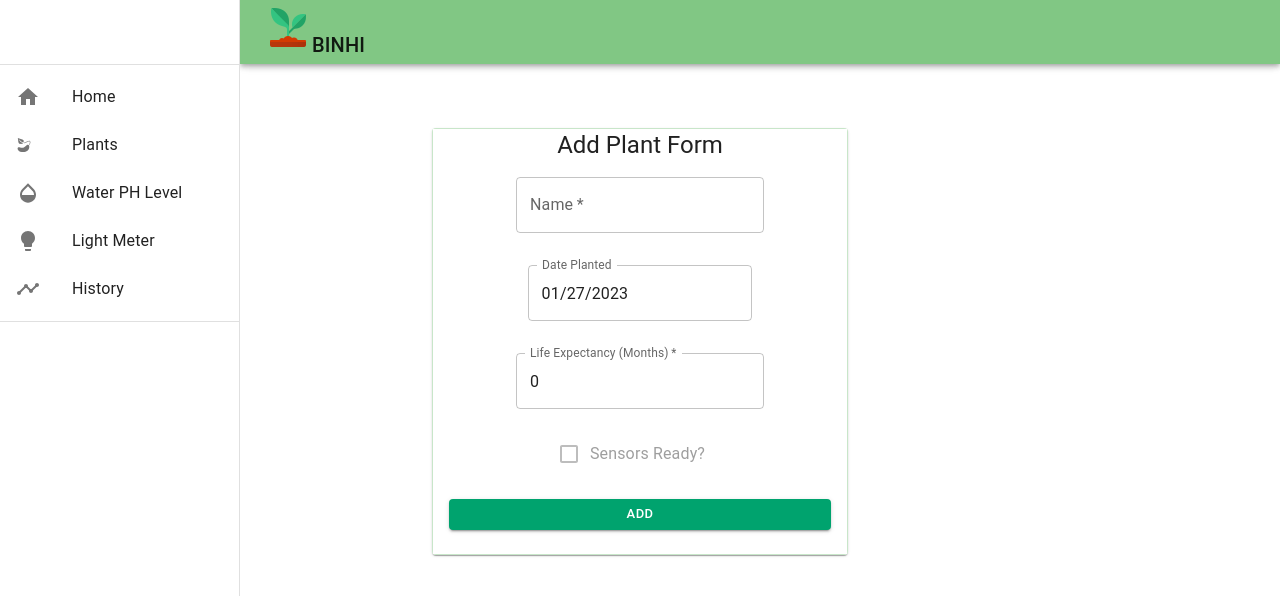
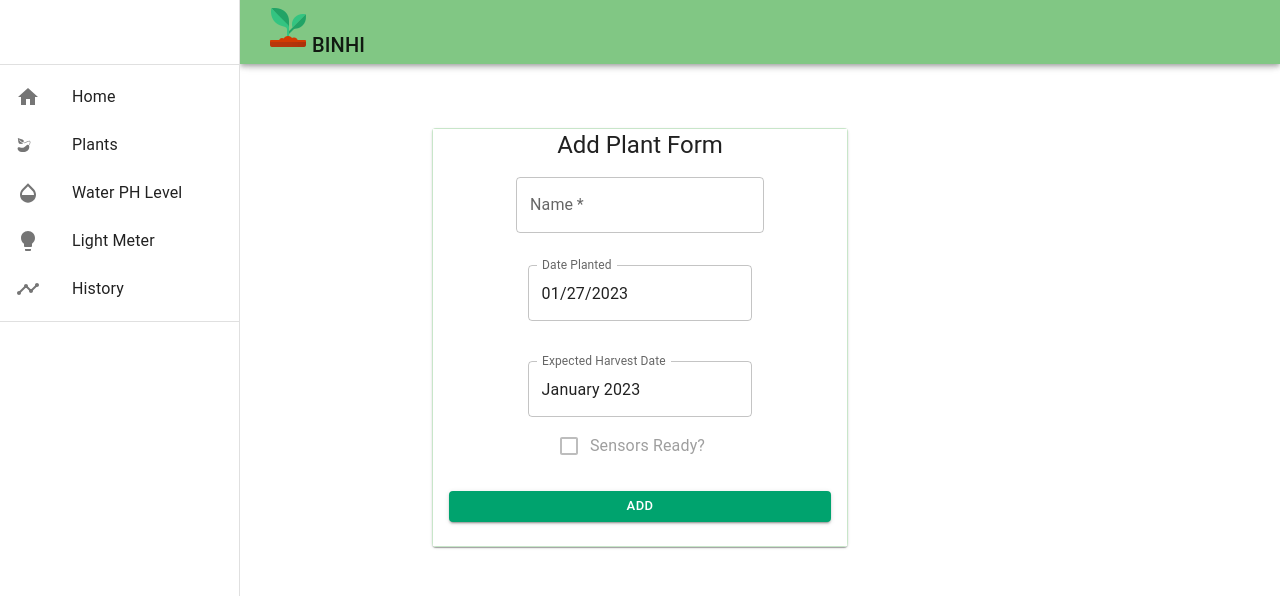
Before and after one commit to vheacamille/mobile-plant-monitoring, a React (Create React App) app: page /addPlant in a window 1280 px wide. Shown: the top 596 px of the page. Built offline with nearby package versions, Linux system fonts and the light colour scheme.

Commit message:
Add real plant display. Change life expectancy to expected harvest date.

```diff
--- a/src/components/AllPlants/AllPlants2.js
+++ b/src/components/AllPlants/AllPlants2.js
@@ -17,16 +17,10 @@ import BorderColorIcon from "@mui/icons-material/BorderColor";
 import RemoveCircleOutlineIcon from "@mui/icons-material/RemoveCircleOutline";
 import AddCircleOutlineIcon from "@mui/icons-material/AddCircleOutline";
 import { Link } from "react-router-dom";
-import plant from "./imgs/plant-logo.png";
+import plant from "./imgs/real-display-plant.png";
 import seed from "./imgs/seed.png";
 import { useState, useRef, useEffect } from "react";
-import {
-  getDatabase,
-  ref,
-  onValue,
-  remove,
-  push,
-} from "firebase/database";
+import { getDatabase, ref, onValue, remove, push } from "firebase/database";
 import firebaseDb from "../Database/firebaseDbConfig";
 import DeleteModal from "./DeleteModal";
 
@@ -68,7 +62,7 @@ const AllPlants2 = () => {
       let plantsToArchive = [];
 
       for (const element of plants) {
-        if (checkIfPastLifeExpectancy(element)) {
+        if (checkIfPastExpectedHarvestDate(element.expectedHarvestDate)) {
           plantsToRemove.push(element.name);
           plantsToArchive.push(element);
         }
@@ -82,13 +76,14 @@ const AllPlants2 = () => {
       }
     }
 
-    function checkIfPastLifeExpectancy(plant) {
-      let lifeExpectancy = parseFloat(plant.lifeExpectancy);
+    function checkIfPastExpectedHarvestDate(expectedHarvestDate) {
       let dateToday = new Date();
-      let dateToRemovePlant = new Date(plant.datePlanted);
-      dateToRemovePlant.setMonth(dateToRemovePlant.getMonth() + lifeExpectancy);
+      let dateToRemovePlant = new Date(expectedHarvestDate);
 
-      return dateToday >= dateToRemovePlant;
+      return (
+        dateToday.getFullYear() === dateToRemovePlant.getFullYear() &&
+        dateToday.getMonth() === dateToRemovePlant.getMonth()
+      );
     }
 
     const deletePlants = async () => {
--- a/src/components/Plant/AddPlant.js
+++ b/src/components/Plant/AddPlant.js
@@ -27,8 +27,9 @@ const AddPlant = () => {
   const [name, setName] = useState("");
   const [hasNameError, setHasNameError] = useState(false);
   const [plantedDate, setPlantedDate] = useState(dayjs(new Date()));
-  const [lifeExpectancy, setLifeExpectancy] = useState(0);
-  const [hasLifeExpectancyError, setHasLifeExpectancyError] = useState(false);
+  const [expectedHarvestDate, setExpectedHarvestDate] = useState(
+    dayjs(new Date())
+  );
   const [areSensorsReady, setAreSensorsReady] = useState(false);
   const [addResult, setAddResult] = useState("");
   const [showAlert, setShowAlert] = useState(false);
@@ -55,16 +56,6 @@ const AddPlant = () => {
       setHasNameError(true);
     } else {
       setHasNameError(false);
-    }
-  };
-
-  const handleLifeExpectancyChange = (event) => {
-    setLifeExpectancy(event.target.value);
-
-    if (!isNaN(parseFloat(event.target.value))) {
-      setHasLifeExpectancyError(false);
-    } else {
-      setHasLifeExpectancyError(true);
     }
   };
 
@@ -106,15 +97,12 @@ const AddPlant = () => {
       return null;
     }
 
-    let isPastLifeExpectancy = checkIfPastLifeExpectancy(
-      lifeExpectancy,
-      plantedDate.toString()
-    );
+    let isPastHarvestDate = checkIfPastExpectedHarvestDate(expectedHarvestDate);
 
-    if (isPastLifeExpectancy) {
+    if (isPastHarvestDate) {
       setAddResult("error");
       setAlertMessage(
-        "Cannot add plant because it is past its life expectancy."
+        "Cannot add plant because it is past its expected harvest date."
       );
       setShowAlert(true);
       clearInputFields();
@@ -127,14 +115,22 @@ const AddPlant = () => {
 
     const db = getDatabase(firebaseDb);
     const plantRef = await ref(db, "/FirebaseRegisteredPlants/" + name);
+
     let plantedDateTime = plantedDate.toDate();
+    plantedDateTime.setUTCHours(plantedDateTime.getUTCHours() + 8);
 
-    plantedDateTime.setUTCHours(plantedDateTime.getUTCHours() + 8);
+    let expectedHarvestDateTime = expectedHarvestDate.toDate();
+    expectedHarvestDateTime.setUTCHours(
+      expectedHarvestDateTime.getUTCHours() + 8
+    );
 
     set(plantRef, {
       name,
       datePlanted: plantedDateTime.toUTCString(),
-      lifeExpectancy,
+      expectedHarvestDate:
+        expectedHarvestDateTime.getMonth() +
+        "-" +
+        expectedHarvestDateTime.getFullYear(),
       link: areSensorsReady ? "/plantDetails/" + name : "#",
       isAvailableForMonitoring: areSensorsReady,
     });
@@ -152,17 +148,18 @@ const AddPlant = () => {
   function clearInputFields() {
     setName("");
     setPlantedDate(dayjs(new Date()));
-    setLifeExpectancy(0);
+    setExpectedHarvestDate(dayjs(new Date()));
     setAreSensorsReady(false);
   }
 
-  function checkIfPastLifeExpectancy(lifeExpectancyDate, datePlanted) {
-    let lifeExpectancy = parseFloat(lifeExpectancyDate);
+  function checkIfPastExpectedHarvestDate(expectedHarvestDate) {
     let dateToday = new Date();
-    let dateToRemovePlant = new Date(datePlanted);
-    dateToRemovePlant.setMonth(dateToRemovePlant.getMonth() + lifeExpectancy);
+    let dateToRemovePlant = new Date(expectedHarvestDate);
 
-    return dateToday >= dateToRemovePlant;
+    return (
+      dateToday.getFullYear() === dateToRemovePlant.getFullYear() &&
+      dateToday.getMonth() === dateToRemovePlant.getMonth()
+    );
   }
 
   return (
@@ -235,25 +232,21 @@ const AddPlant = () => {
                   </LocalizationProvider>
                   <br></br>
                   <br></br>
-                  <FormControl>
-                    <InputLabel
-                      required
-                      error={hasLifeExpectancyError}
-                      htmlFor="component-outlined"
-                    >
-                      Life Expectancy (Months)
-                    </InputLabel>
-                    <OutlinedInput
-                      required
-                      error={hasLifeExpectancyError}
-                      id="component-outlined"
-                      value={lifeExpectancy}
-                      onChange={handleLifeExpectancyChange}
-                      label="Life Expectancy (Months)"
-                      type="number"
+                  <LocalizationProvider dateAdapter={AdapterDayjs}>
+                    <DatePicker
+                      shouldDisableYear={(year) => {
+                        return year.$y < 2022 || year.$y > 2023;
+                      }}
+                      label="Expected Harvest Date"
+                      openTo="year"
+                      views={["year", "month"]}
+                      value={expectedHarvestDate}
+                      onChange={(newValue) => {
+                        setExpectedHarvestDate(dayjs(newValue));
+                      }}
+                      renderInput={(params) => <TextField {...params} />}
                     />
-                  </FormControl>
-                  <br></br>
+                  </LocalizationProvider>
                   <br></br>
                   <FormControlLabel
                     control={
--- a/src/components/Plant/ModifyPlant.js
+++ b/src/components/Plant/ModifyPlant.js
@@ -31,10 +31,9 @@ const ModifyPlant = ({ plant }) => {
   const [name, setName] = useState(plantData.name);
   const [hasNameError, setHasNameError] = useState(false);
   const [plantedDate, setPlantedDate] = useState(plantData.datePlanted);
-  const [lifeExpectancy, setLifeExpectancy] = useState(
-    plantData.lifeExpectancy
+  const [expectedHarvestDate, setExpectedHarvestDate] = useState(
+    plantData.expectedHarvestDate
   );
-  const [hasLifeExpectancyError, setHasLifeExpectancyError] = useState(false);
   const [areSensorsReady, setAreSensorsReady] = useState(
     plantData.isAvailableForMonitoring
   );
@@ -51,16 +50,6 @@ const ModifyPlant = ({ plant }) => {
     }
   };
 
-  const handleLifeExpectancyChange = (event) => {
-    setLifeExpectancy(event.target.value);
-
-    if (!isNaN(parseFloat(event.target.value))) {
-      setHasLifeExpectancyError(false);
-    } else {
-      setHasLifeExpectancyError(true);
-    }
-  };
-
   const handleSensorsReadyChange = (event) => {
     setAreSensorsReady(event.target.checked);
   };
@@ -68,14 +57,11 @@ const ModifyPlant = ({ plant }) => {
   const handleSubmit = async (event) => {
     event.preventDefault();
 
-    let isPastLifeExpectancy = checkIfPastLifeExpectancy(
-      lifeExpectancy,
-      plantedDate.toString()
-    );
+    let isPastHarvestDate = checkIfPastExpectedHarvestDate(expectedHarvestDate);
 
-    if (isPastLifeExpectancy) {
+    if (isPastHarvestDate) {
       setModifyResult("error");
-      setAlertMessage("Invalid life expectancy value.");
+      setAlertMessage("Invalid expected harvest date value.");
       setShowAlert(true);
       revertInputFields();
       setTimeout(() => {
@@ -88,10 +74,21 @@ const ModifyPlant = ({ plant }) => {
     const db = getDatabase(firebaseDb);
     const plantRef = await ref(db, "/FirebaseRegisteredPlants/" + name);
 
+    let plantedDateTime = plantedDate.toDate();
+    plantedDateTime.setUTCHours(plantedDateTime.getUTCHours() + 8);
+
+    let expectedHarvestDateTime = expectedHarvestDate.toDate();
+    expectedHarvestDateTime.setUTCHours(
+      expectedHarvestDateTime.getUTCHours() + 8
+    );
+
     set(plantRef, {
       name,
-      datePlanted: plantedDate.toString(),
-      lifeExpectancy,
+      datePlanted: plantedDateTime.toUTCString(),
+      expectedHarvestDate:
+        expectedHarvestDateTime.getMonth() +
+        "-" +
+        expectedHarvestDateTime.getFullYear(),
       link: areSensorsReady ? "/plantDetails/" + name : "#",
       isAvailableForMonitoring: areSensorsReady,
     });
@@ -106,17 +103,18 @@ const ModifyPlant = ({ plant }) => {
 
   function revertInputFields() {
     setPlantedDate(plantData.datePlanted);
-    setLifeExpectancy(plantData.lifeExpectancy);
+    setExpectedHarvestDate(plantData.expectedHarvestDate);
     setAreSensorsReady(plantData.isAvailableForMonitoring);
   }
 
-  function checkIfPastLifeExpectancy(lifeExpectancyDate, datePlanted) {
-    let lifeExpectancy = parseFloat(lifeExpectancyDate);
+  function checkIfPastExpectedHarvestDate(expectedHarvestDate) {
     let dateToday = new Date();
-    let dateToRemovePlant = new Date(datePlanted);
-    dateToRemovePlant.setMonth(dateToRemovePlant.getMonth() + lifeExpectancy);
+    let dateToRemovePlant = new Date(expectedHarvestDate);
 
-    return dateToday >= dateToRemovePlant;
+    return (
+      dateToday.getFullYear() === dateToRemovePlant.getFullYear() &&
+      dateToday.getMonth() === dateToRemovePlant.getMonth()
+    );
   }
 
   return (
@@ -189,24 +187,21 @@ const ModifyPlant = ({ plant }) => {
                   </LocalizationProvider>
                   <br></br>
                   <br></br>
-                  <FormControl>
-                    <InputLabel
-                      required
-                      error={hasLifeExpectancyError}
-                      htmlFor="component-outlined"
-                    >
-                      Life Expectancy (Months)
-                    </InputLabel>
-                    <OutlinedInput
-                      required
-                      error={hasLifeExpectancyError}
-                      id="component-outlined"
-                      value={lifeExpectancy}
-                      onChange={handleLifeExpectancyChange}
-                      label="Life Expectancy (Months)"
-                      type="number"
+                  <LocalizationProvider dateAdapter={AdapterDayjs}>
+                    <DatePicker
+                      shouldDisableYear={(year) => {
+                        return year.$y < 2022 || year.$y > 2023;
+                      }}
+                      label="Expected Harvest Date"
+                      openTo="year"
+                      views={["year", "month"]}
+                      value={expectedHarvestDate}
+                      onChange={(newValue) => {
+                        setExpectedHarvestDate(newValue);
+                      }}
+                      renderInput={(params) => <TextField {...params} />}
                     />
-                  </FormControl>
+                  </LocalizationProvider>
                   <br></br>
                   <br></br>
                   <FormControlLabel
```
Also changed, not shown: src/components/AllPlants/imgs/real-display-plant.png (added).
